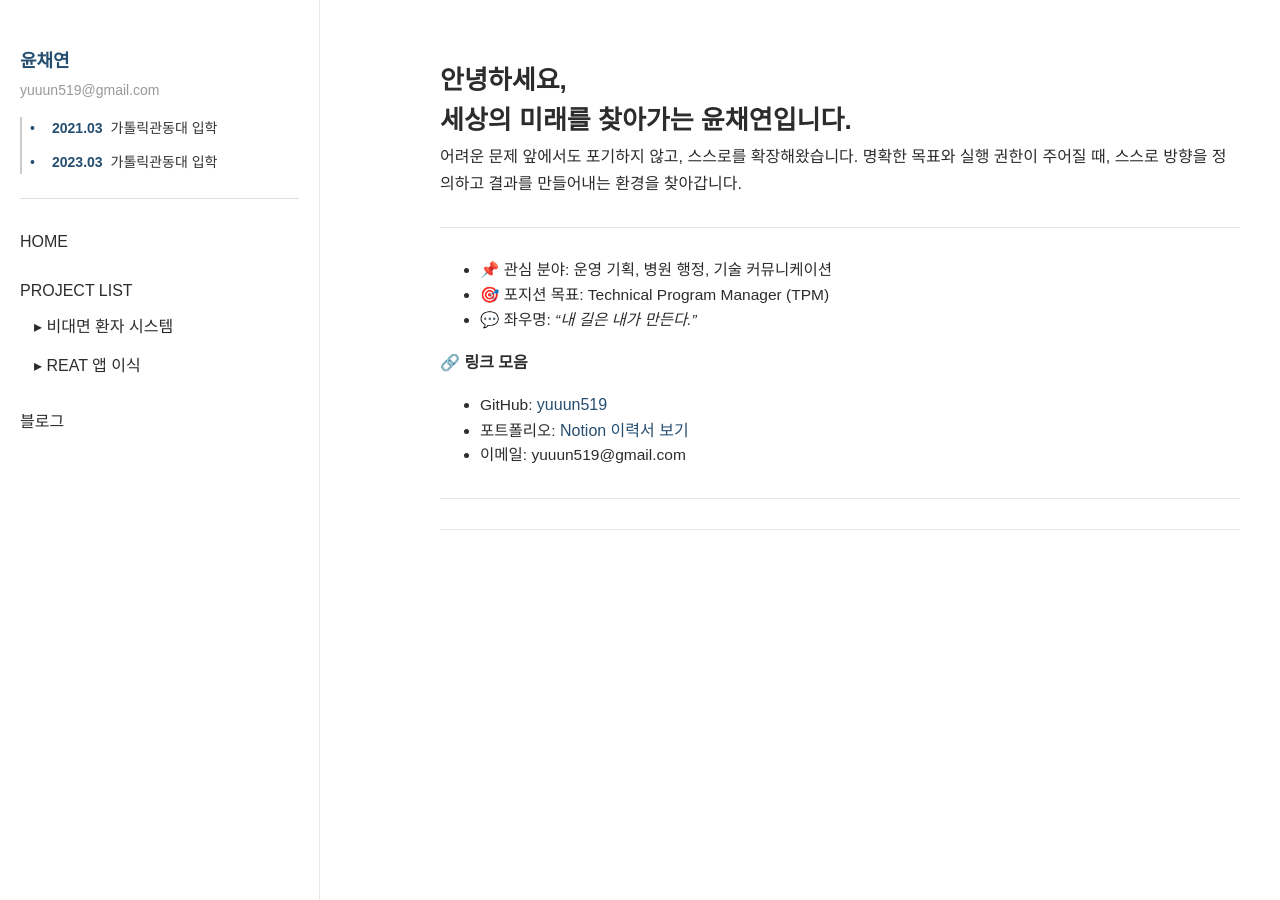
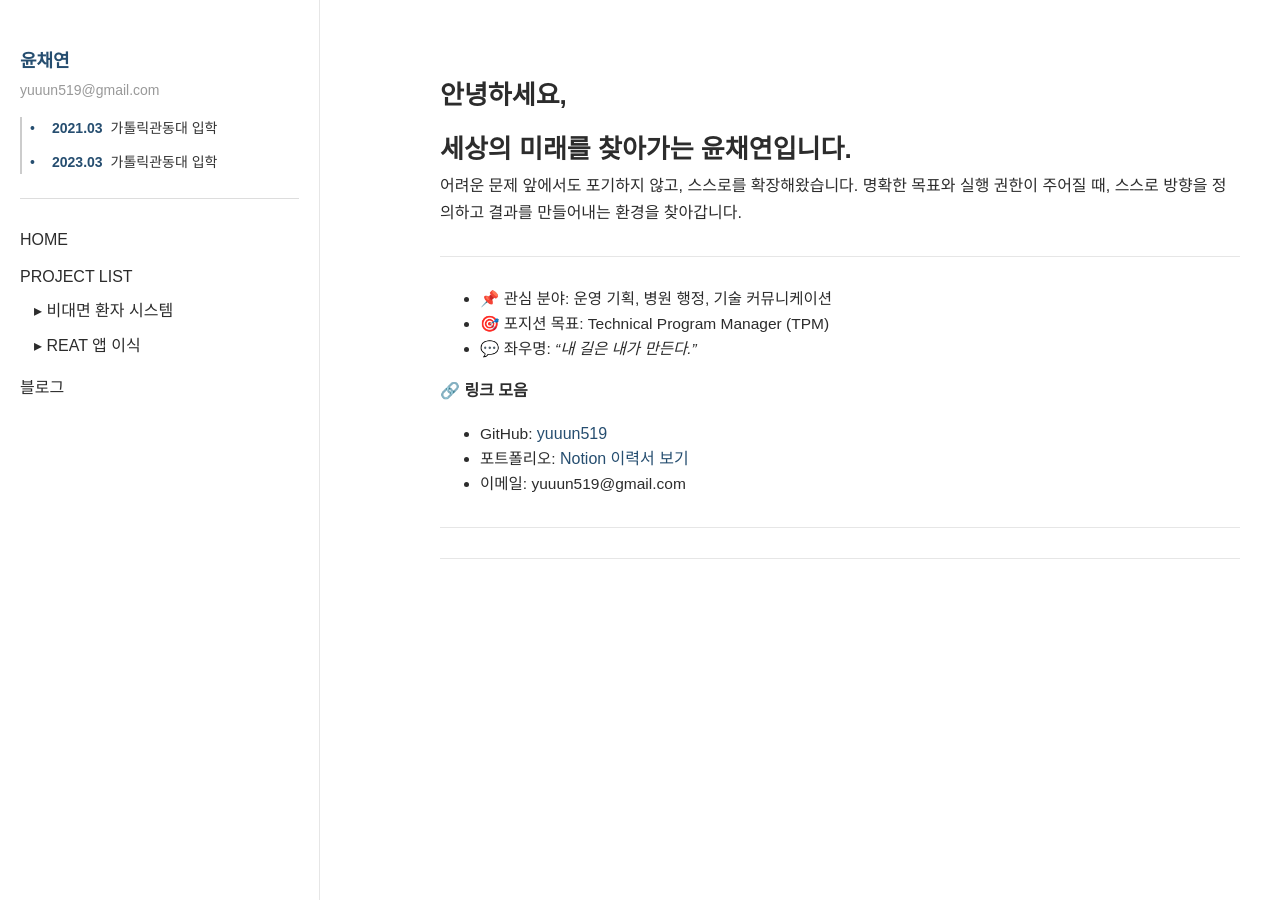
Before and after one commit to yuuun519/yuuun519.github.io, a Jekyll site: the page built from index.md, in a window 1280 px wide. Built offline with Jekyll 4.4.1, drawn with Linux system fonts in a browser that asks for light colours; some web fonts are replaced.

Commit message:
ver 0.0.16

```diff
--- a/assets/style.css
+++ b/assets/style.css
@@ -1,7 +1,7 @@
 /* 📌 폰트 */
 @font-face {
   font-family: 'NanumSquareRound';
-  src: url('https://fastly.jsdelivr.net/gh/projectnoonnu/noonfonts_two@1.0/NanumSquareRound.woff') format('woff');
+  src: url('https://cdn.jsdelivr.net/gh/projectnoonnu/noonfonts_two@1.0/NanumSquareRound.woff') format('woff');
   font-weight: normal;
   font-style: normal;
 }
@@ -58,7 +58,7 @@
   margin: 0;
 }
 .nav-section li {
-  margin-bottom: 18px;
+  margin-bottom: 8px; /* ✅ 간격 줄임 */
 }
 .nav-section a,
 .toggle-btn {
@@ -67,7 +67,7 @@
   color: #2c2c2c;
   text-decoration: none;
   font-size: 16px;
-  padding: 6px 0;
+  padding: 4px 0; /* ✅ 더 촘촘한 느낌 */
   display: block;
   font-weight: 500;
 }
@@ -133,13 +133,27 @@
   box-sizing: border-box;
   z-index: 1;
 }
-.content h1,
+.content h1 {
+  font-size: 26px;
+  line-height: 1.4;
+  margin-bottom: 4px;
+}
 .content h2,
 .content h3 {
   color: #2c2c2c;
   margin-top: 2px;
 }
+.content p {
+  font-size: 16px;
+  line-height: 1.7;
+  margin-bottom: 8px;
+}
+.content li {
+  font-size: 15.5px;
+  line-height: 1.6;
+}
 .content a {
+  font-size: 16px;
   color: #264e70;
   text-decoration: none;
 }
@@ -151,29 +165,6 @@
   border-top: 1px solid #e6e6e6;
   margin: 30px 0;
 }
-
-/* 📌 본문 텍스트 크기 조정 */
-.content h1 {
-  font-size: 26px;
-  line-height: 1.4;
-  margin-bottom: 4px;
-}
-
-.content p {
-  font-size: 16px;
-  line-height: 1.7;
-  margin-bottom: 8px;
-}
-
-.content li {
-  font-size: 15.5px;
-  line-height: 1.6;
-}
-
-.content a {
-  font-size: 16px;
-}
-
 
 /* 📌 프로젝트 박스 */
 .project-block {
@@ -207,7 +198,7 @@
   font-size: 24px;
   padding: 16px;
   cursor: pointer;
-  color: #2c2c2c; /* ✅ iOS 파란색 방지 */
+  color: #2c2c2c;
   -webkit-appearance: none;
   text-decoration: none;
 }
@@ -225,13 +216,17 @@
 }
 
 .sidebar-separator {
-  margin: 24px 0;         /* 위아래 간격 */
   border: none;
-  border-top: 1px solid #ddd; /* 연한 회색 선 */
+  border-top: 1px solid #ddd;
+  margin: 24px 0;
 }
 
-/* 📌 반응형 */
+/* 📌 반응형 (모바일) */
 @media screen and (max-width: 768px) {
+  body {
+    font-size: 14px;
+  }
+
   .sidebar {
     position: fixed;
     top: 0;
@@ -240,10 +235,11 @@
     height: 100vh;
     background: white;
     z-index: 1000;
-    padding-top: 60px;
+    padding-top: 100px;
     transition: left 0.3s ease-in-out;
     overflow-y: auto;
   }
+
   .sidebar.active {
     left: 0;
   }
@@ -261,33 +257,16 @@
 
   .content {
     margin-left: 0;
-    padding-top: 80px;
+    padding-top: 100px;
     z-index: 1;
   }
 
   .only-desktop {
     display: none !important;
   }
-}
 
-@media screen and (max-width: 768px) {
-  /* 📌 전체 폰트 크기 축소 */
-  body {
-    font-size: 14px;
-  }
-
-  .sidebar {
-    padding-top: 100px; /* 기존보다 조금 더 내리기 */
-  }
-
-  .content {
-    padding-top: 100px; /* 본문도 더 여유 있게 */
-  }
-
-  .content h1,
-  .content h2,
-  .content h3 {
-    font-size: 18px;  /* 모바일에서는 제목도 작게 */
+  .content h1 {
+    font-size: 22px; /* ✅ 적당한 모바일 제목 크기 복원 */
   }
 
   .nav-section a {
@@ -299,9 +278,3 @@
     margin-bottom: 2px;
   }
 }
-
-@media screen and (max-width: 768px) {
-  h1 {
-    font-size: 20px;
-  }
-}
```
